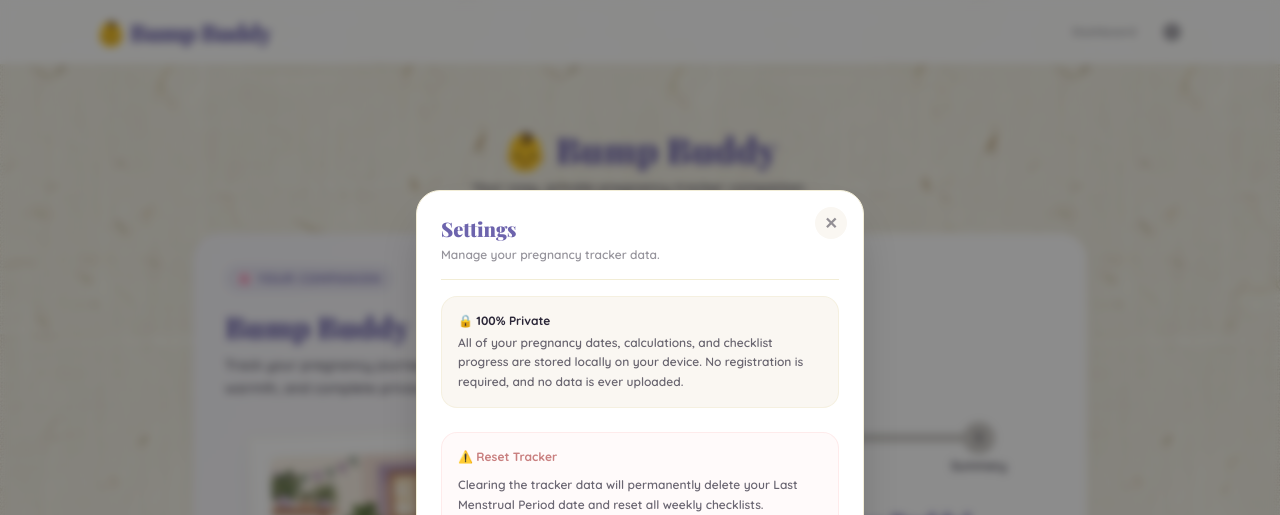
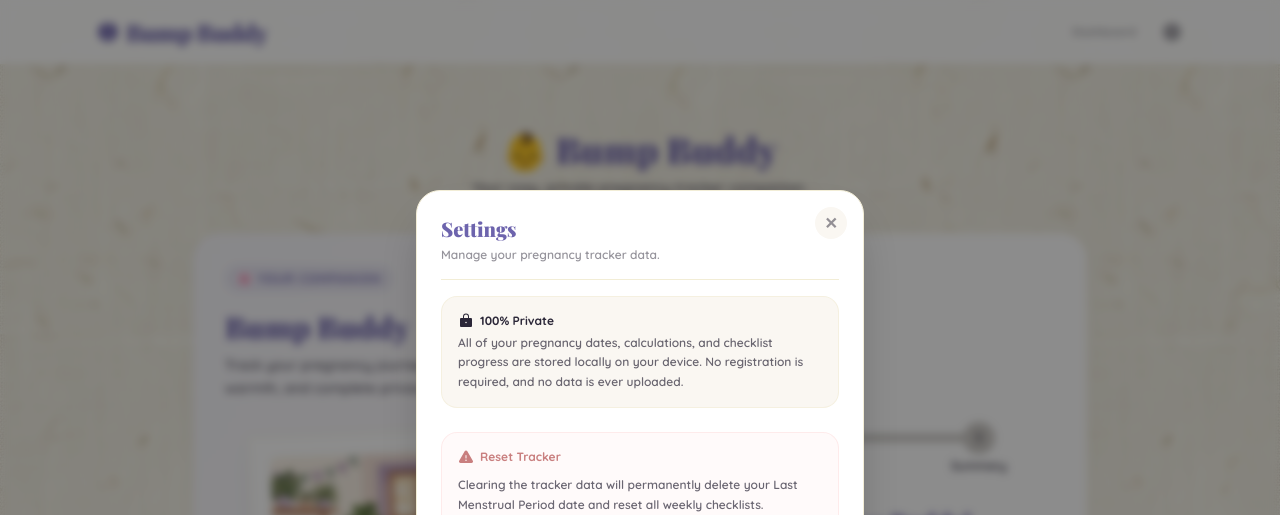
Before and after one commit to MatrixRex/BumpBuddy, a React (Vite) app: page / in a window 1280 px wide. Both pictures are taken after a click on the button "Open Settings". Shown: the top 515 px of the page. Built offline with nearby package versions, Linux system fonts and the light colour scheme; a web font is replaced by a local one.

Commit message:
style: replace emojis with icons in App.jsx

```diff
--- a/src/App.jsx
+++ b/src/App.jsx
@@ -4,6 +4,8 @@ import Home from './pages/Home'
 import WeekDetails from './pages/WeekDetails'
 import Timeline from './pages/Timeline'
 import { getPersistedLMP, calculateCurrentWeek, clearPersistedData } from './utils/pregnancy'
+import Icon from './components/Icon'
+
 
 function AppContent() {
   const [currentWeek, setCurrentWeek] = useState(null)
@@ -48,7 +50,7 @@ function AppContent() {
         <div className="navbar max-w-6xl mx-auto w-full px-4 md:px-6 py-2 flex items-center justify-between">
           <div className="flex-grow flex items-center">
             <Link to="/" className="text-2xl font-display font-black tracking-tight text-primary flex items-center gap-1.5 min-h-[48px] px-2 rounded-xl hover:bg-[#faf7f2]/50 transition-colors">
-              👶 Bump Buddy
+              <Icon name="baby" size={24} className="text-primary" /> Bump Buddy
             </Link>
           </div>
 
@@ -142,14 +144,18 @@ function AppContent() {
 
             <div className="border-t border-[#f2edd6] pt-4 flex flex-col gap-4">
               <div className="bg-[#faf7f2] rounded-2xl p-4 border border-[#f2edd6]/60">
-                <h4 className="text-xs font-bold text-neutral">🔒 100% Private</h4>
+                <h4 className="text-xs font-bold text-neutral flex items-center gap-1.5">
+                  <Icon name="lock" size={16} className="text-neutral" /> 100% Private
+                </h4>
                 <p className="text-xs text-neutral/70 mt-1 leading-relaxed font-semibold">
                   All of your pregnancy dates, calculations, and checklist progress are stored locally on your device. No registration is required, and no data is ever uploaded.
                 </p>
               </div>
 
               <div className="bg-red-50/40 rounded-2xl p-4 border border-red-100/60 flex flex-col gap-2.5 mt-2">
-                <h4 className="text-xs font-bold text-error">⚠️ Reset Tracker</h4>
+                <h4 className="text-xs font-bold text-error flex items-center gap-1.5">
+                  <Icon name="warning" size={16} className="text-error" /> Reset Tracker
+                </h4>
                 <p className="text-xs text-neutral/70 leading-relaxed font-semibold">
                   Clearing the tracker data will permanently delete your Last Menstrual Period date and reset all weekly checklists.
                 </p>
```
